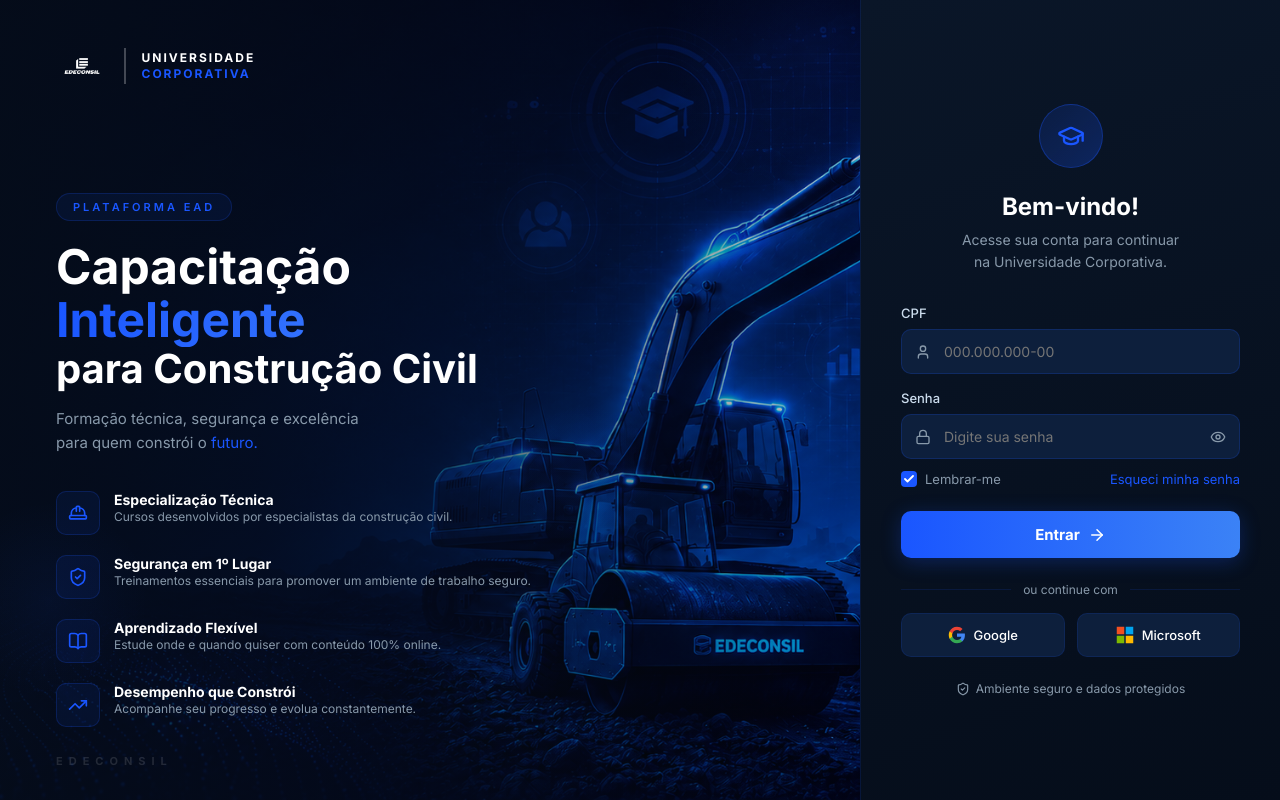
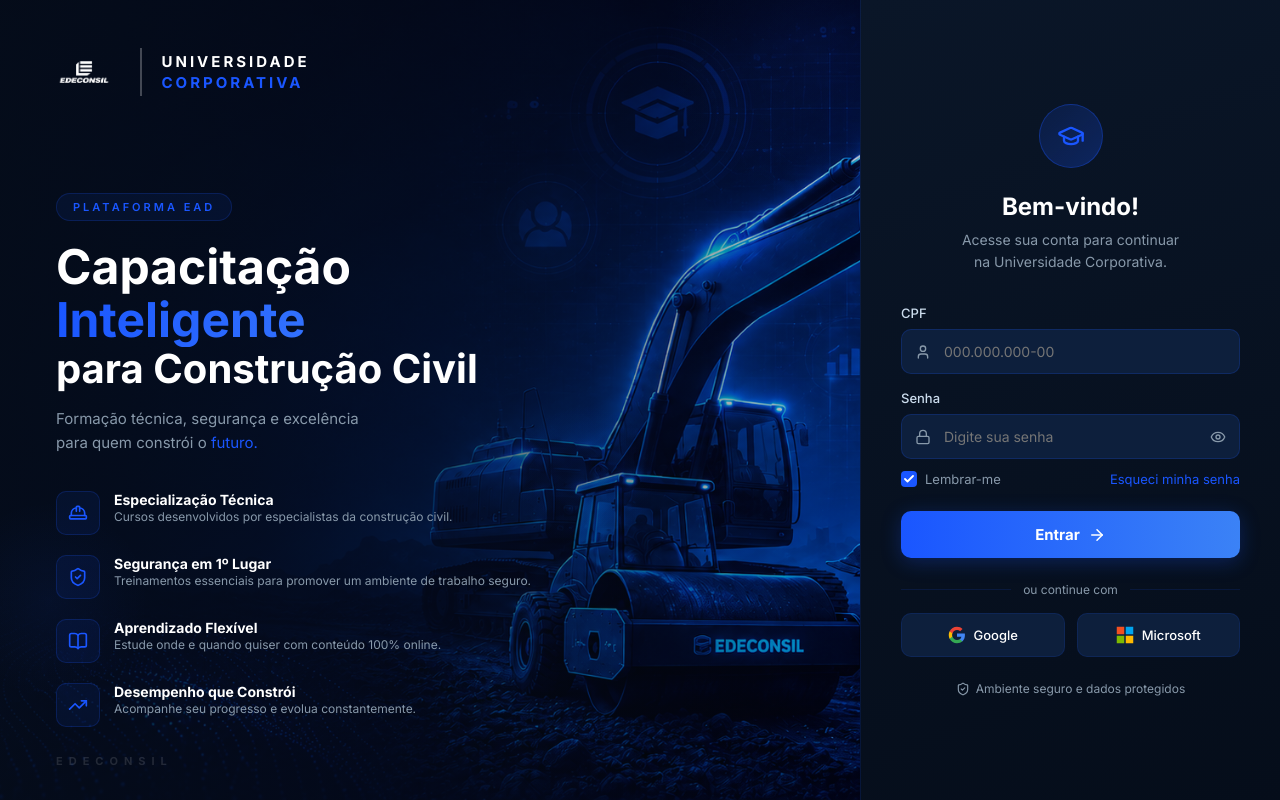
Before and after one commit to PabloHenrique97/treinamentos-edeconsil, a React (Vite) app: page / in a window 1280 px wide. Built offline with nearby package versions, Linux system fonts and the light colour scheme.

Commit message:
fix: logo e texto Universidade Corporativa ampliados conforme layout

```diff
--- a/src/pages/Login.tsx
+++ b/src/pages/Login.tsx
@@ -144,18 +144,18 @@
         {/* LOGO */}
         <div style={{
           position: 'absolute',
-          top: '40px',
-          left: '56px',
+          top: '36px',
+          left: '48px',
           display: 'flex',
           alignItems: 'center',
-          gap: '16px',
+          gap: '20px',
           zIndex: 10,
         }}>
           <img
             src={logoEdeconsil}
             alt="Edeconsil"
             style={{
-              height: '52px',
+              height: '72px',
               width: 'auto',
               objectFit: 'contain',
               display: 'block',
@@ -166,28 +166,30 @@
           />
           <div style={{
             width: '1.5px',
-            height: '36px',
+            height: '48px',
             background: 'rgba(255,255,255,0.25)',
             flexShrink: 0,
           }} />
-          <div style={{ display: 'flex', flexDirection: 'column', gap: '1px' }}>
+          <div style={{ display: 'flex', flexDirection: 'column', gap: '3px' }}>
             <span style={{
-              fontSize: '12px',
+              fontSize: '15px',
               fontWeight: 700,
               color: '#ffffff',
-              letterSpacing: '2px',
+              letterSpacing: '3px',
               lineHeight: 1.2,
               textTransform: 'uppercase',
+              margin: 0,
             }}>
               Universidade
             </span>
             <span style={{
-              fontSize: '12px',
+              fontSize: '15px',
               fontWeight: 700,
               color: '#1a56ff',
-              letterSpacing: '2px',
+              letterSpacing: '3px',
               lineHeight: 1.2,
               textTransform: 'uppercase',
+              margin: 0,
             }}>
               Corporativa
             </span>
```
